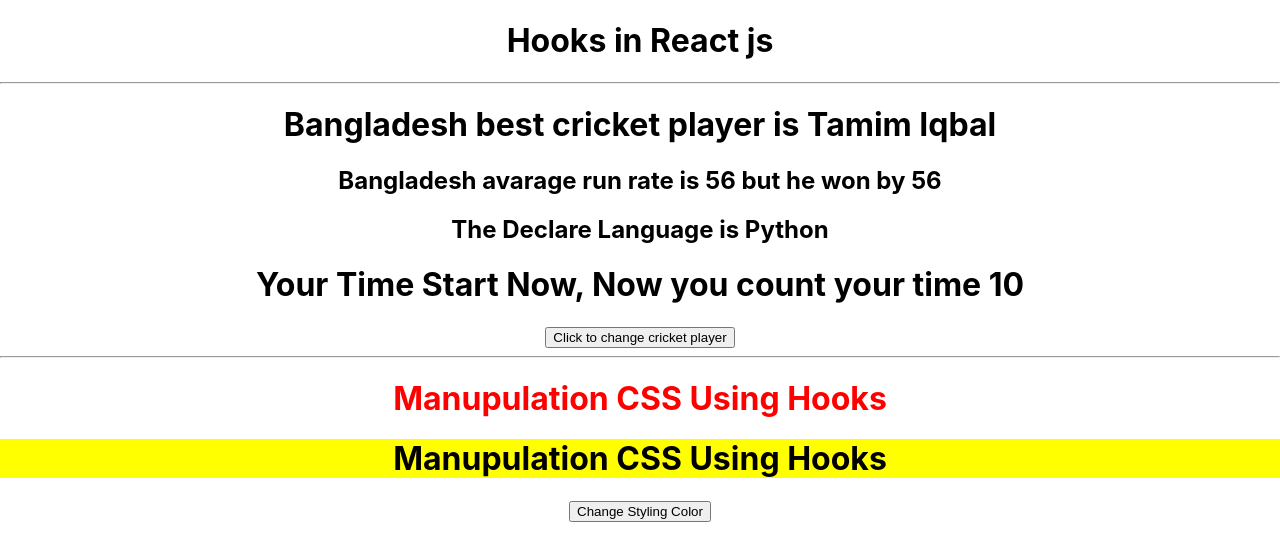
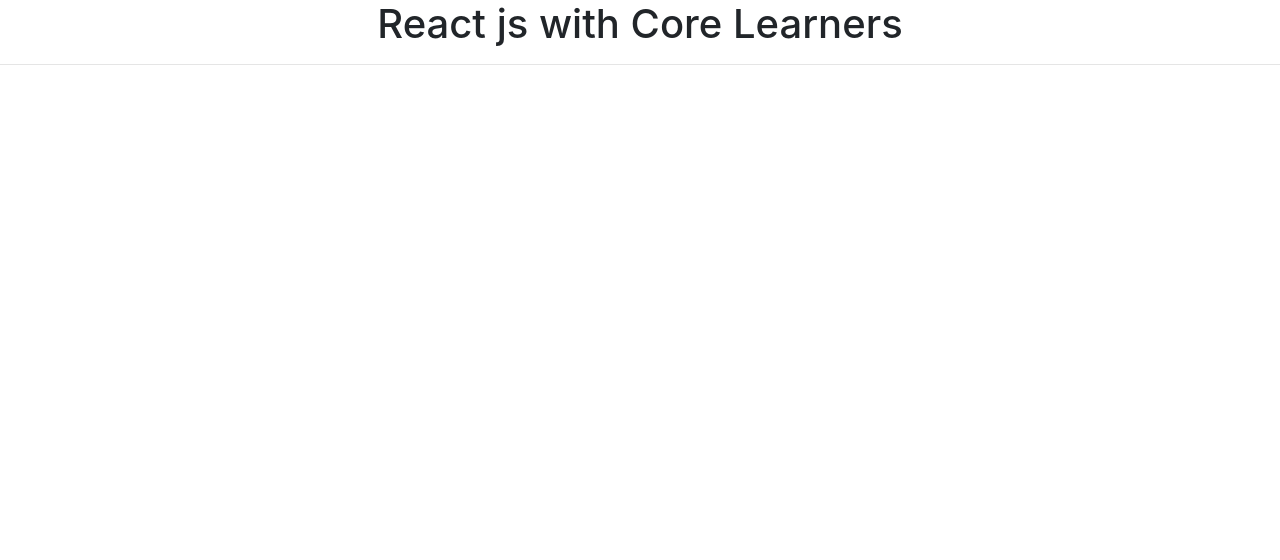
Before and after one commit to samraat121/Reactjs-code-for-everyone, a React (Create React App) app: page / in a window 1280 px wide. Shown: the top 560 px of the page. Built offline with nearby package versions, Linux system fonts and the light colour scheme.

Commit message:
Bootstrap init

```diff
--- a/public/index.html
+++ b/public/index.html
@@ -9,35 +9,18 @@
       name="description"
       content="Web site created using create-react-app"
     />
+    <link rel="stylesheet" href="https://cdn.jsdelivr.net/npm/bootstrap@4.6.1/dist/css/bootstrap.min.css" />
+
     <link rel="apple-touch-icon" href="%PUBLIC_URL%/logo192.png" />
-    <!--
-      manifest.json provides metadata used when your web app is installed on a
-      user's mobile device or desktop. See https://developers.google.com/web/fundamentals/web-app-manifest/
-    -->
     <link rel="manifest" href="%PUBLIC_URL%/manifest.json" />
-    <!--
-      Notice the use of %PUBLIC_URL% in the tags above.
-      It will be replaced with the URL of the `public` folder during the build.
-      Only files inside the `public` folder can be referenced from the HTML.
-
-      Unlike "/favicon.ico" or "favicon.ico", "%PUBLIC_URL%/favicon.ico" will
-      work correctly both with client-side routing and a non-root public URL.
-      Learn how to configure a non-root public URL by running `npm run build`.
-    -->
     <title>React App</title>
   </head>
   <body>
     <noscript>You need to enable JavaScript to run this app.</noscript>
     <div id="root"></div>
-    <!--
-      This HTML file is a template.
-      If you open it directly in the browser, you will see an empty page.
 
-      You can add webfonts, meta tags, or analytics to this file.
-      The build step will place the bundled scripts into the <body> tag.
+    <script src="https://cdn.jsdelivr.net/npm/jquery@3.5.1/dist/jquery.slim.min.js"></script>
+    <script src="https://cdn.jsdelivr.net/npm/bootstrap@4.6.1/dist/js/bootstrap.bundle.min.js"></script>
 
-      To begin the development, run `npm start` or `yarn start`.
-      To create a production bundle, use `npm run build` or `yarn build`.
-    -->
   </body>
 </html>
--- a/src/App.css
+++ b/src/App.css
@@ -1,7 +1,3 @@
-.App {
-  text-align: center;
-}
-
 .App-logo {
   height: 40vmin;
   pointer-events: none;
--- a/src/App.js
+++ b/src/App.js
@@ -1,16 +1,12 @@
 import logo from './logo.svg';
 import './App.css';
-import FC from './FC'
-import Home from './Home'
 
 function App() {
   return (
     <div className="App">
+      <h1 className="text-center">React js with Core Learners</h1> <hr />
 
-      <h1>Hooks in React js</h1><hr/>
-      <FC />
-      <hr/>
-      <Home />
+
 
     </div>
   );
--- a/src/FC.js
+++ /dev/null
@@ -1,33 +0,0 @@
-import React, {useState, useEffect} from 'react'
-
-function FC() {
-    const [player, setPlayer] = useState('Tamim Iqbal')
-    const [run, setRun] = useState('56')
-    const [language, setLanguage] = useState('JavaScript')
-    const [count, setCount] = useState(0)
-
-    function changePlayer() {
-        setPlayer('Shakib al Hasan')
-        setRun('80')
-    }
-    useEffect(() => {
-        setLanguage('Python')
-    }, [])
-    useEffect(() => {
-        setTimeout(() => {
-            setCount((count) => count+1);
-        }, 1000);
-    })
-
-
-    return(
-        <div>
-            <h1>Bangladesh best cricket player is {player}</h1>
-            <h2>Bangladesh avarage run rate is 56 but he won by {run}</h2>
-            <h2>The Declare Language is  {language}</h2>
-            <h1>Your Time Start Now, Now you count your time {count}</h1>
-            <button onClick={changePlayer}>Click to change cricket player</button>
-        </div>
-    )
-}
-export default FC;
--- a/src/Home.js
+++ /dev/null
@@ -1,20 +0,0 @@
-import React, {useEffect, useState} from 'react'
-
-
-function Home() {
-    const [color, setColor] = useState('red')
-    const [bgcolor, setBgcolor] = useState('yellow')
-
-    function changeStyling() {
-        setColor('green')
-        setBgcolor('red')
-    }
-    return(
-        <div>
-            <h1 style={{color: color}}>Manupulation CSS Using Hooks</h1>
-            <h1 style={{backgroundColor: bgcolor}}>Manupulation CSS Using Hooks</h1>
-            <button onClick={changeStyling}>Change Styling Color</button>
-        </div>
-    )
-}
-export default Home;
```
